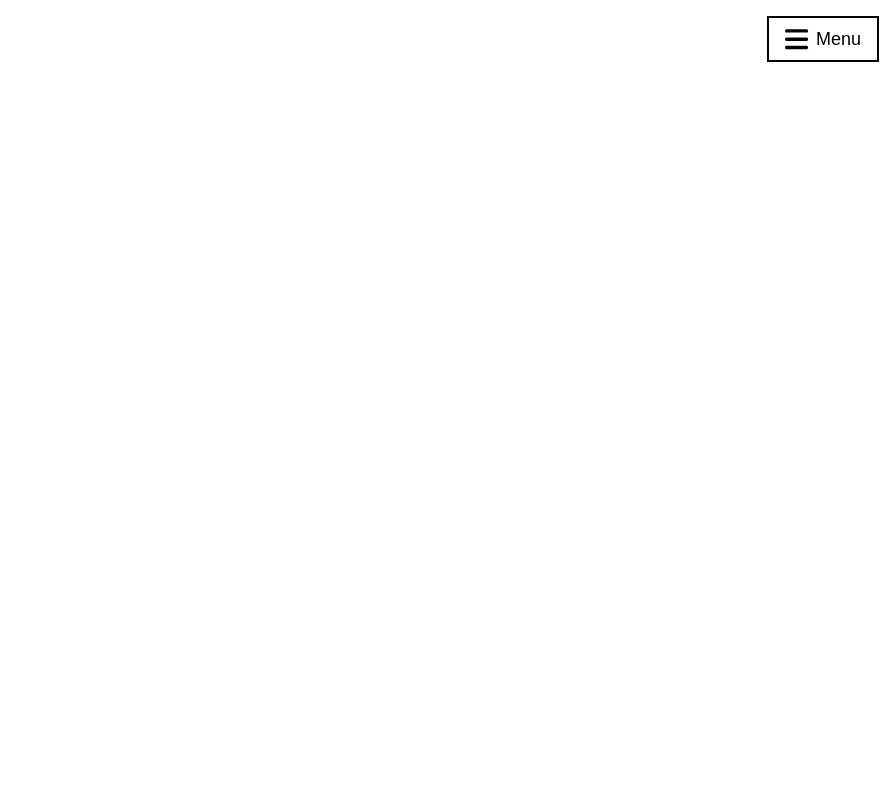
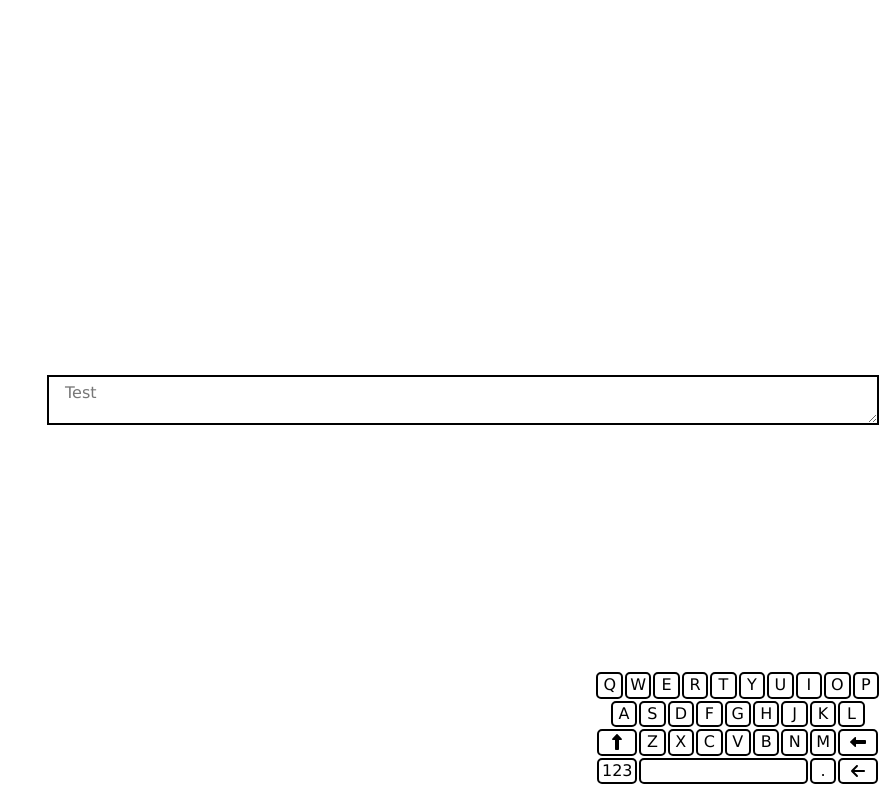
Before and after one commit to TiekieWiki/Thesis-Experiment, a Vue app in the folder thesis-experiment/: page /experiment in a window 1280 px wide. Shown: the whole page, without its empty margins (385-1280 px from the left). Built offline with nearby package versions, Linux system fonts and the light colour scheme.

Commit message:
Tap type styling

```diff
--- a/thesis-experiment/src/assets/styles/components/tapType.scss
+++ b/thesis-experiment/src/assets/styles/components/tapType.scss
@@ -0,0 +1,36 @@
+.tap-type {
+  display: flex;
+  flex-direction: column;
+  justify-content: center;
+  width: 100%;
+  height: 100%;
+
+  textarea {
+    width: 65vw;
+  }
+
+  .keyboard {
+    position: absolute;
+    bottom: $spacing-medium;
+  }
+
+  &.standard {
+    textarea {
+      align-self: flex-end;
+    }
+
+    .keyboard {
+      right: $spacing-medium;
+    }
+  }
+
+  &.mirrored {
+    textarea {
+      align-self: flex-start;
+    }
+
+    .keyboard {
+      left: $spacing-medium;
+    }
+  }
+}
--- a/thesis-experiment/src/components/experiment/tasks/TapType.vue
+++ b/thesis-experiment/src/components/experiment/tasks/TapType.vue
@@ -1,5 +1,5 @@
 <template>
-  <div class="tap-type">
+  <div :class="['tap-type', interfaceOrientation]">
     <textarea placeholder="Test"></textarea>
     <div class="keyboard">
       <div class="row-1">
@@ -51,3 +51,9 @@
     </div>
   </div>
 </template>
+
+<script setup lang="ts">
+defineProps<{
+  interfaceOrientation: string
+}>()
+</script>
--- a/thesis-experiment/src/views/ExperimentView.vue
+++ b/thesis-experiment/src/views/ExperimentView.vue
@@ -1,11 +1,11 @@
 <template>
   <main>
-    <TapMenu :interface-orientation="interfaceOrientation" />
+    <TapType :interface-orientation="interfaceOrientation" />
   </main>
 </template>
 
 <script setup lang="ts">
-import TapMenu from '@/components/experiment/tasks/TapMenu.vue'
+import TapType from '@/components/experiment/tasks/TapType.vue'
 import { ref } from 'vue'
 
 const interfaceOrientation = ref<string>('standard')
```
